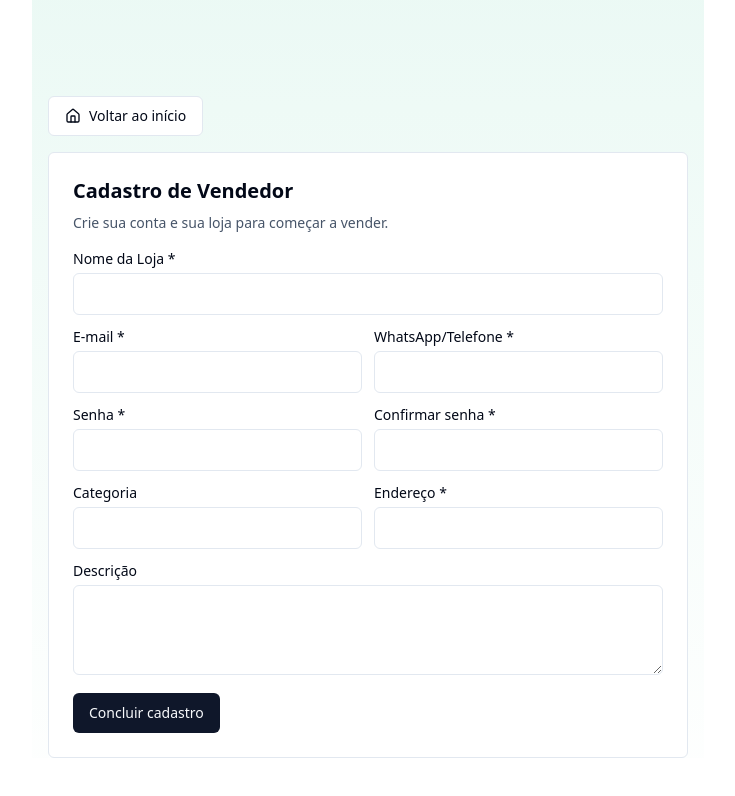
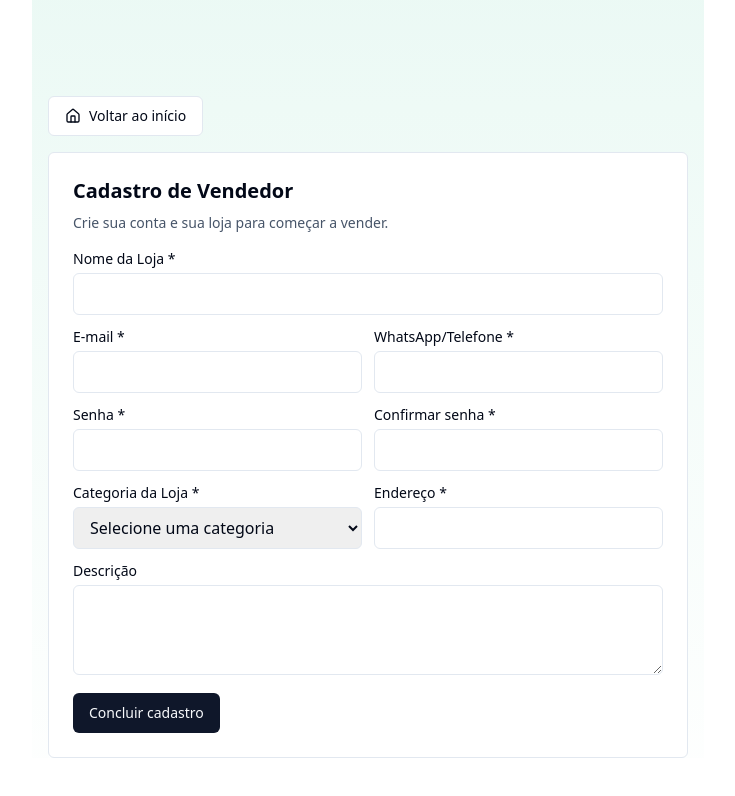
Before and after one commit to bizora21/msquiito, a React (Vite) app: page /vendedor/register in a window 1280 px wide. Shown: the top 796 px of the page, without its empty margins (272-1007 px from the left). Built offline with nearby package versions, Linux system fonts and the light colour scheme.

Commit message:
[dyad] Adicionando categorias pré-definidas no cadastro de vendedores - wrote 1 file(s)

```diff
--- a/src/pages/VendorRegister.tsx
+++ b/src/pages/VendorRegister.tsx
@@ -5,6 +5,25 @@ import HomeButton from "@/components/HomeButton";
 import { setSession } from "@/utils/auth";
 import { useNavigate } from "react-router-dom";
 import { supabase } from "@/integrations/supabase/client";
+
+// Categorias pré-definidas para lojas
+const STORE_CATEGORIES = [
+  "Alimentação",
+  "Moda e Vestuário",
+  "Eletrônicos",
+  "Móveis e Decoração",
+  "Beleza e Cosméticos",
+  "Artesanato",
+  "Serviços",
+  "Tecnologia",
+  "Papelaria",
+  "Automotivo",
+  "Saúde e Bem-estar",
+  "Esportes",
+  "Brinquedos",
+  "Livraria",
+  "Outro"
+];
 
 export default function VendorRegister() {
   const [storeName, setStoreName] = React.useState<string>("");
@@ -30,6 +49,7 @@ export default function VendorRegister() {
     if (password !== confirm) return "As senhas não coincidem.";
     if (!phone.trim()) return "Informe seu WhatsApp/telefone.";
     if (!address.trim()) return "Informe o endereço da loja.";
+    if (!category) return "Selecione uma categoria para sua loja.";
     return null;
   };
 
@@ -75,7 +95,7 @@ export default function VendorRegister() {
       role: "lojista",
       user_type: "vendor",
       store_name: storeName,
-      store_category: category || null,
+      store_category: category,
       store_description: description || null,
       updated_at: new Date().toISOString(),
     };
@@ -98,7 +118,7 @@ export default function VendorRegister() {
         user_id: uid,
         nome: storeName,
         descricao: description || null,
-        categoria: category || null,
+        categoria: category,
         endereco: address || null,
         horario_funcionamento: null,
         taxa_entrega: 0,
@@ -151,8 +171,19 @@ export default function VendorRegister() {
 
           <div className="grid sm:grid-cols-2 gap-3">
             <div>
-              <label className="text-sm block mb-1" htmlFor="store-category">Categoria</label>
-              <input id="store-category" value={category} onChange={(e) => setCategory(e.target.value)} className="w-full border px-3 py-2 rounded-md" />
+              <label className="text-sm block mb-1" htmlFor="store-category">Categoria da Loja *</label>
+              <select
+                id="store-category"
+                value={category}
+                onChange={(e) => setCategory(e.target.value)}
+                className="w-full border px-3 py-2 rounded-md"
+                required
+              >
+                <option value="">Selecione uma categoria</option>
+                {STORE_CATEGORIES.map((cat) => (
+                  <option key={cat} value={cat}>{cat}</option>
+                ))}
+              </select>
             </div>
             <div>
               <label className="text-sm block mb-1" htmlFor="store-address">Endereço *</label>
```
